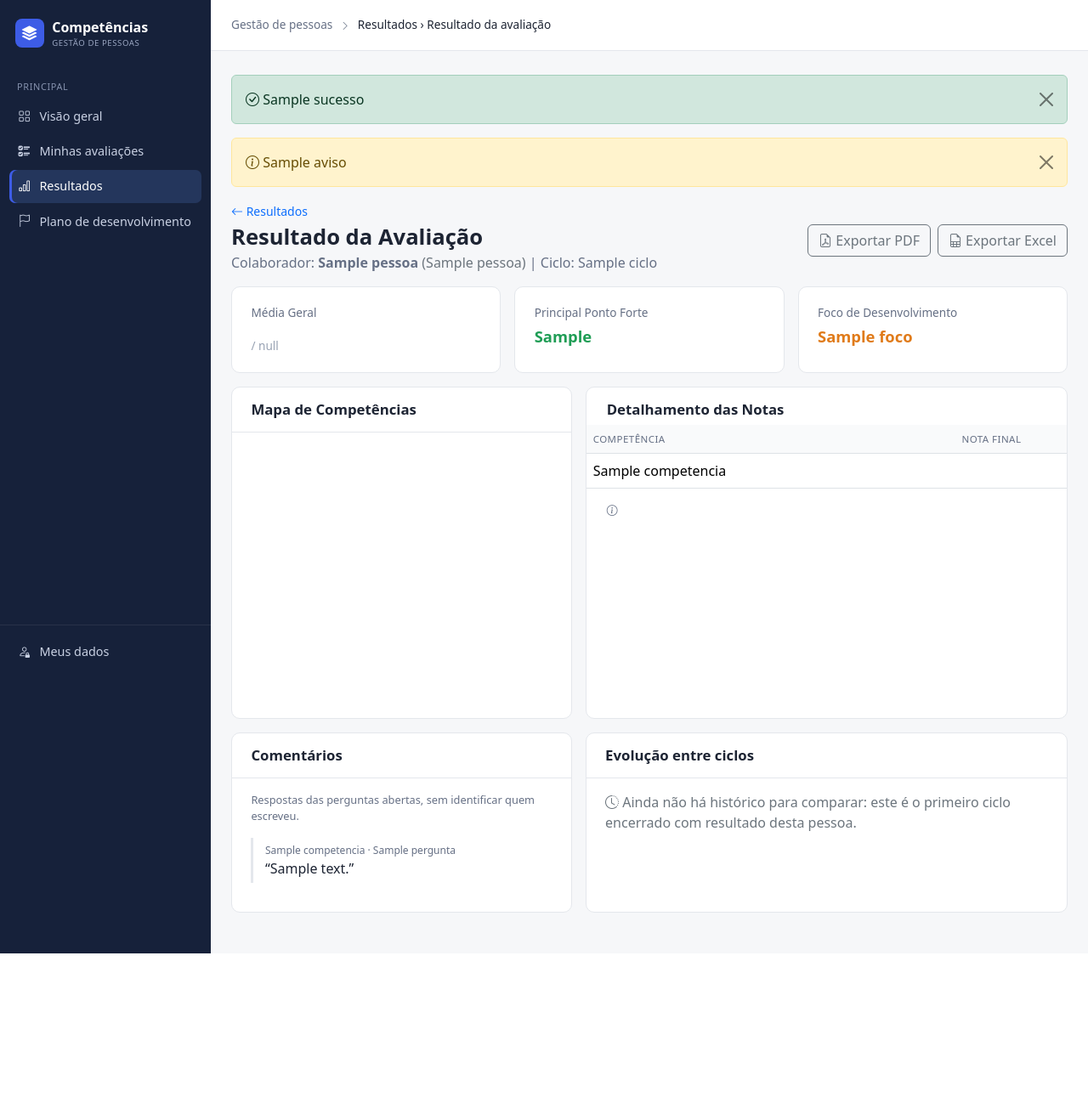
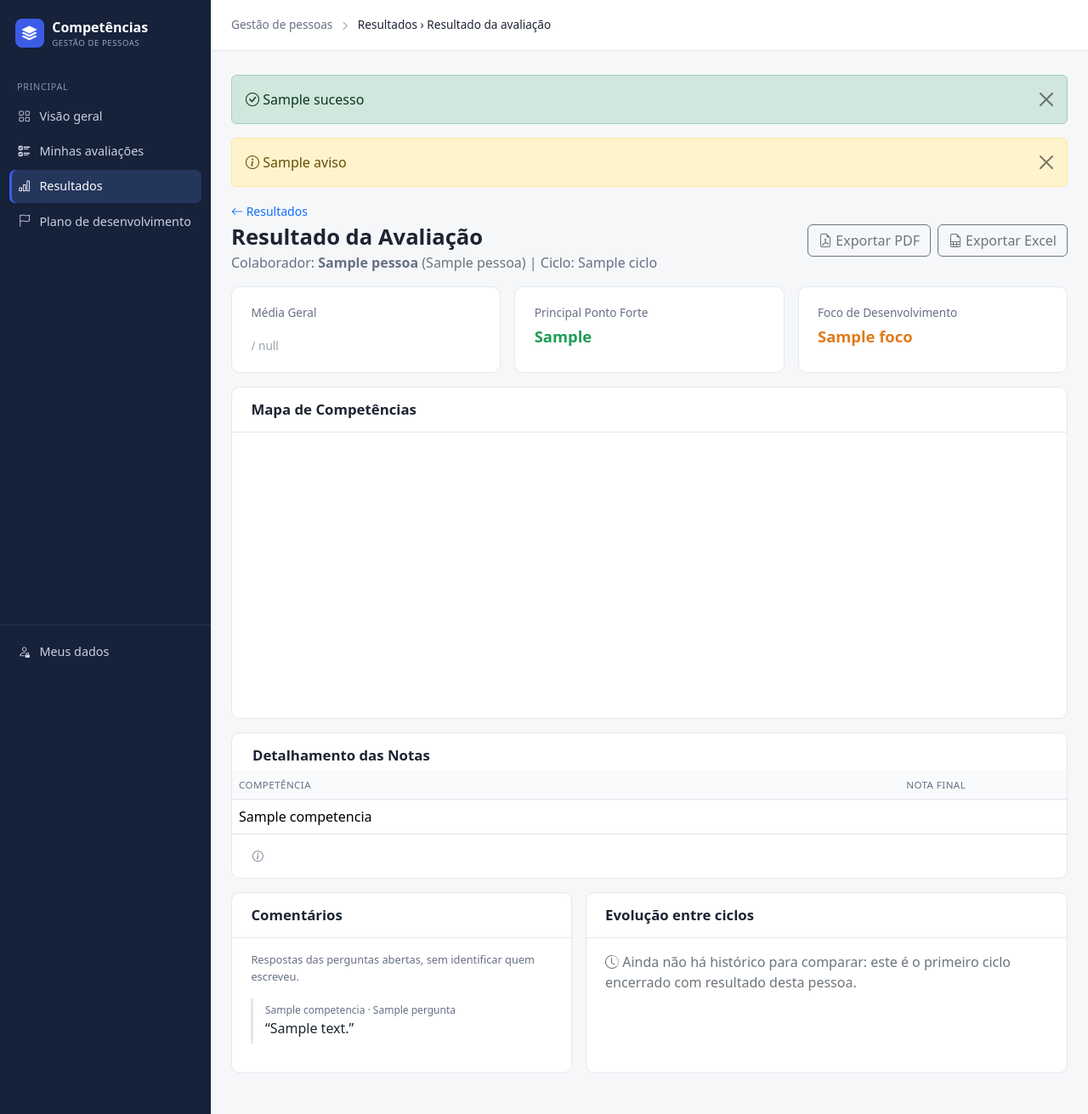
Before and after one commit to A4thu4/sistema-gestao-competencias, a Spring app: page /resultados/painel in a window 1280 px wide. Shown: the whole page at 85% size. Before the commit the page ends 1122 px from the top, so only its background shows below. Run offline with Thymeleaf, Linux system fonts and the light colour scheme; the template is opened without the code that fills it: most values are stand-ins (such as "Sample title", 1, 10 or a date in 2020); data that the repository does not hold is empty; a map, chart or similar area stays blank; some of the project's set-up classes (security, data sources, template engines, error pages and the like) are left out, and stand-ins take their place.

Commit message:
fix(resultados): tabela de notas com a nota final visível no notebook
Radar e tabela lado a lado só a partir de 1400 px; abaixo disso, um em cima
do outro, com o radar centralizado.

Co-Authored-By: Claude Opus 5.5 <noreply@anthropic.com>

```diff
--- a/prototipo/src/main/resources/static/css/resultados.css
+++ b/prototipo/src/main/resources/static/css/resultados.css
@@ -7,7 +7,7 @@
 .nota-menor { color: #e07b1a !important; font-weight: 700; }
 .nota-normal { color: var(--sgc-azul) !important; font-weight: 700; }
 .nota-oculta { color: #98a2b3; cursor: help; }
-.grafico-caixa { position: relative; min-height: 300px; }
+.grafico-caixa { position: relative; min-height: 300px; max-width: 520px; margin: 0 auto; }
 .cartao-titulo-linha { display: flex; align-items: center; justify-content: space-between; gap: .5rem; flex-wrap: wrap;
     border-bottom: 1px solid var(--sgc-borda); margin: -1.25rem -1.4rem 1rem; padding: 1rem 1.4rem; }
 .cartao-titulo-linha h2 { font-size: 1.05rem; font-weight: 600; margin: 0; }
--- a/prototipo/src/main/resources/templates/resultados/painel.html
+++ b/prototipo/src/main/resources/templates/resultados/painel.html
@@ -51,13 +51,13 @@
             </div>
 
             <div class="row g-3">
-                <div class="col-lg-5">
+                <div class="col-xxl-5">
                     <div class="cartao h-100">
                         <div class="cartao-titulo-linha"><h2>Mapa de Competências</h2></div>
                         <div class="grafico-caixa"><canvas id="graficoRadar" aria-label="Gráfico radar das médias por competência e grupo" role="img"></canvas></div>
                     </div>
                 </div>
-                <div class="col-lg-7">
+                <div class="col-xxl-7">
                     <div class="cartao p-0 h-100">
                         <div class="px-4 pt-3 pb-2"><h2 class="cartao-titulo mb-0">Detalhamento das Notas</h2></div>
                         <div class="table-responsive">
```
